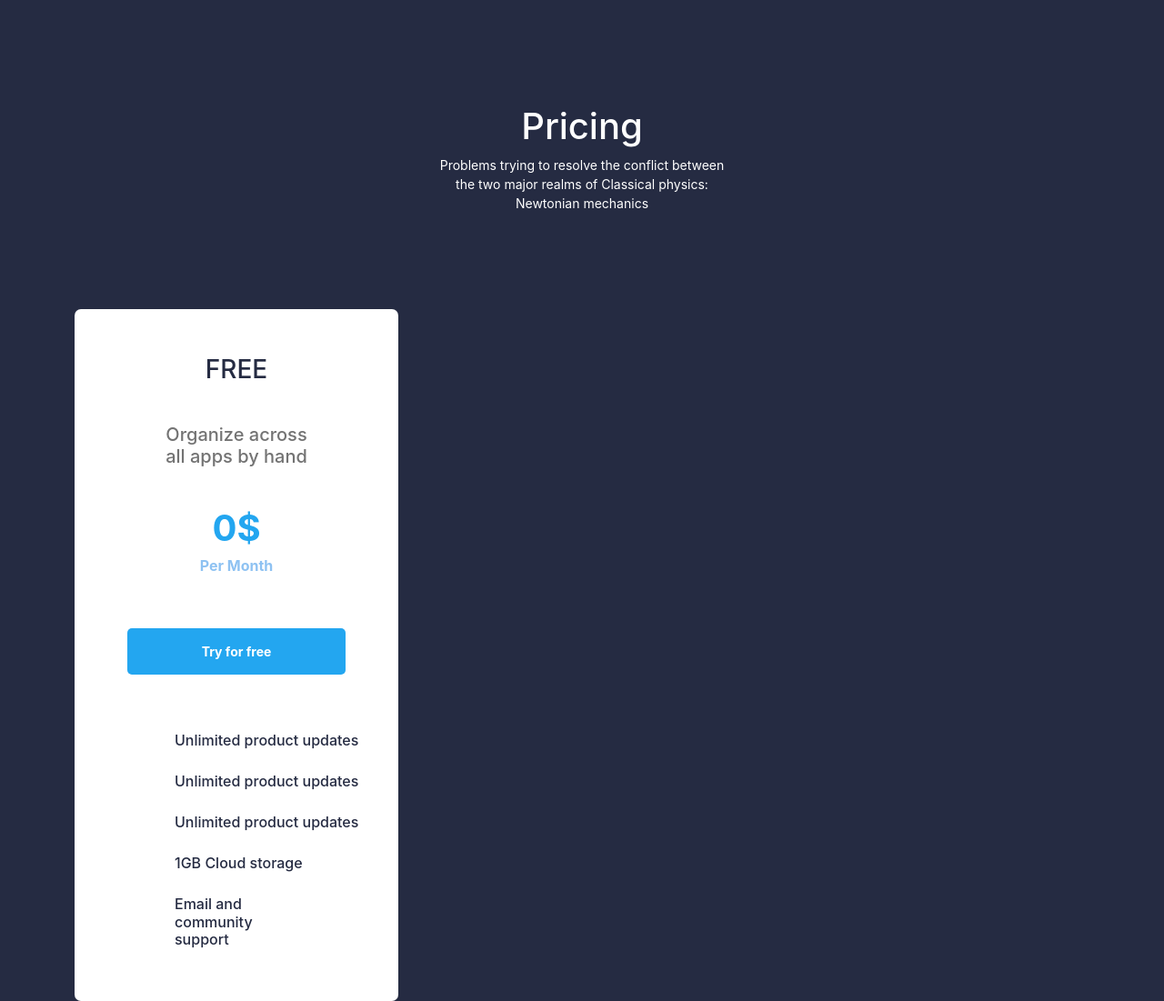
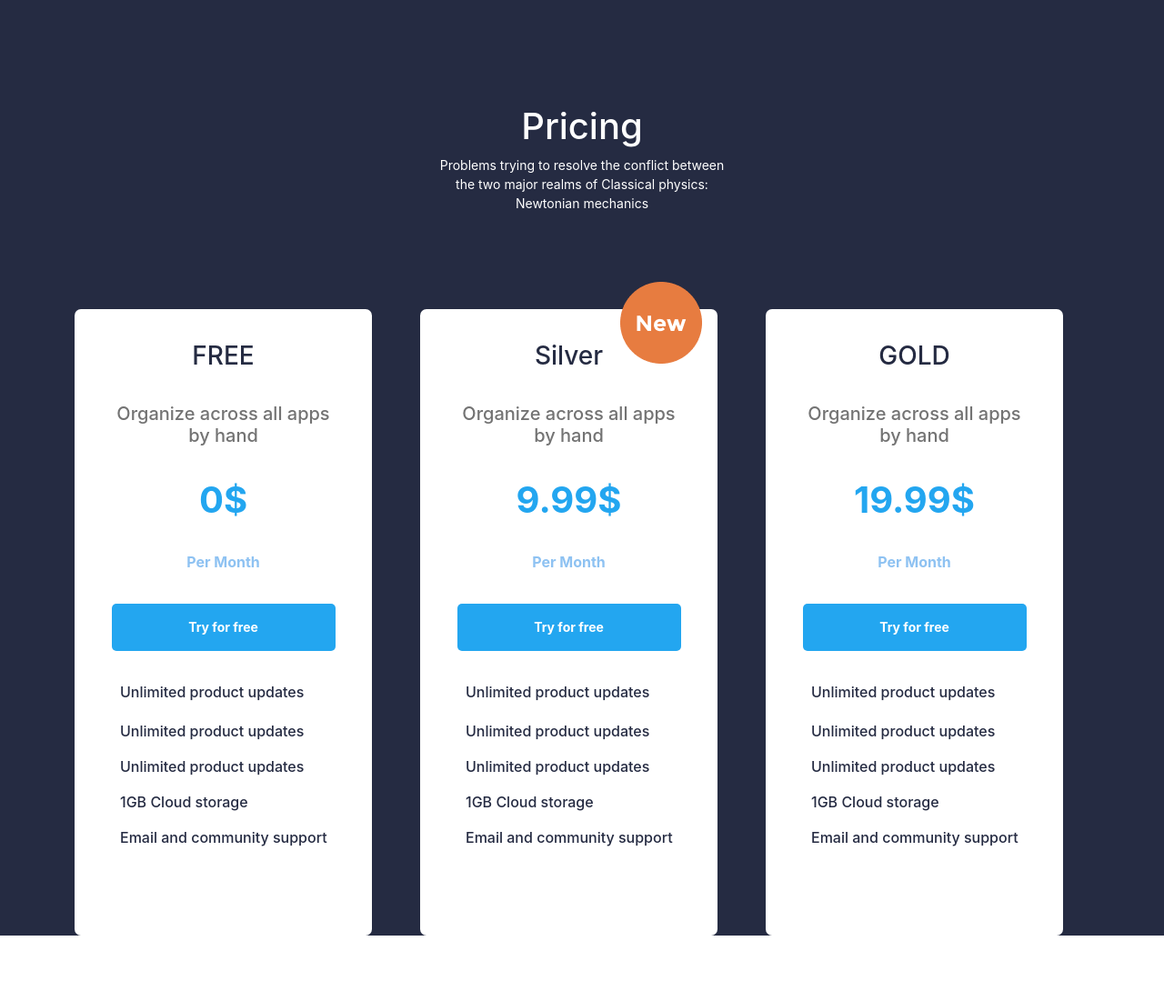
Before and after one commit to Dochirak/insurance-agency, a website built with webpack: page index.html in a window 1280 px wide. Shown: the part 2815-3916 px from the top of the page at 91% size. After the commit the page ends 3844 px from the top, so only its background shows below. Built offline with nearby package versions, Linux system fonts and the light colour scheme; files whose address does not match are found by name.

Commit message:
next__gen

```diff
--- a/index.html
+++ b/index.html
@@ -210,42 +210,128 @@
 		<div class="row">
 			<div class="col-4 text-center">
 				<div class="card-item">
-					<h3 class="card_h3">FREE</h3>
-					<h5 class="card_h5">Organize across all apps by hand</h5>
-					<h1 class="price">0$</h1>
-					<h5 class="price-dop">Per Month</h5>
-					<button class="button_price">Try for free</button>
+					<div class="card_block">
+						<h3 class="card_h3">FREE</h3>
+						<h5 class="card_h5">Organize across all apps by hand</h5>
+						<h1 class="price">0$</h1>
+						<h5 class="price-dop">Per Month</h5>
+						<button class="button_price">Try for free</button>
+					</div>
+
 					<div class="list_adv">
-
 						<div class="block_price">
+							<img src="src/images/icn_circle_color.png" alt="" class="star_color_price">
 							<h6 class="price_start_h6">Unlimited product updates</h6>
-							<img src="src/images/icn_circle_color.png" alt="" class="star_color_price">
 						</div>
 
 						<div class="block_price">
+							<img src="src/images/icn_circle_color.png" alt="" class="star_color_price">
 							<h6 class="price_h6">Unlimited product updates</h6>
-							<img src="src/images/icn_circle_color.png" alt="" class="star_color_two_price">
 						</div>
 
 						<div class="block_price">
+							<img src="src/images/icn_circle_color.png" alt="" class="star_color_price">
 							<h6 class="price_h6">Unlimited product updates</h6>
-							<img src="src/images/icn_circle_color.png" alt="" class="star_color_three_price">
 						</div>
 
 						<div class="block_price">
+							<img src="src/images/icn-circle_mute.png" alt="" class="star_color_price">
 							<h6 class="price_h6">1GB Cloud storage</h6>
-							<img src="src/images/icn-circle_mute.png" alt="" class="star_color_four_price">
 						</div>
 
 						<div class="block_price">
-							<h6 class="price_end_h6">Email and community support</h6>
-							<img src="src/images/icn-circle_mute.png" alt="" class="star_color_five_price">
+							<img src="src/images/icn-circle_mute.png" alt="" class="star_color_price">
+							<h6 class="price_h6">Email and community support</h6>
+						</div>
+
+					</div>
+				</div>
+			</div>
+
+
+			<div class="col-4 text-center">
+				<div class="card-item">
+					<div class="card_block">
+						<img src="src/images/new.png" alt="" class="circle_new">
+						<h3 class="card_h3">Silver</h3>
+						<h5 class="card_h5">Organize across all apps by hand</h5>
+						<h1 class="price">9.99$</h1>
+						<h5 class="price-dop">Per Month</h5>
+						<button class="button_price">Try for free</button>
+					</div>
+
+					<div class="list_adv">
+						<div class="block_price">
+							<img src="src/images/icn_circle_color.png" alt="" class="star_color_price">
+							<h6 class="price_start_h6">Unlimited product updates</h6>
+						</div>
+
+						<div class="block_price">
+							<img src="src/images/icn_circle_color.png" alt="" class="star_color_price">
+							<h6 class="price_h6">Unlimited product updates</h6>
+						</div>
+
+						<div class="block_price">
+							<img src="src/images/icn_circle_color.png" alt="" class="star_color_price">
+							<h6 class="price_h6">Unlimited product updates</h6>
+						</div>
+
+						<div class="block_price">
+							<img src="src/images/icn-circle_mute.png" alt="" class="star_color_price">
+							<h6 class="price_h6">1GB Cloud storage</h6>
+						</div>
+
+						<div class="block_price">
+							<img src="src/images/icn-circle_mute.png" alt="" class="star_color_price">
+							<h6 class="price_h6">Email and community support</h6>
+						</div>
+
+					</div>
+				</div>
+			</div>
+
+
+			<div class="col-4 text-center">
+				<div class="card-item">
+					<div class="card_block">
+						<h3 class="card_h3">GOLD</h3>
+						<h5 class="card_h5">Organize across all apps by hand</h5>
+						<h1 class="price">19.99$</h1>
+						<h5 class="price-dop">Per Month</h5>
+						<button class="button_price">Try for free</button>
+					</div>
+
+					<div class="list_adv">
+						<div class="block_price">
+							<img src="src/images/icn_circle_color.png" alt="" class="star_color_price">
+							<h6 class="price_start_h6">Unlimited product updates</h6>
+						</div>
+
+						<div class="block_price">
+							<img src="src/images/icn_circle_color.png" alt="" class="star_color_price">
+							<h6 class="price_h6">Unlimited product updates</h6>
+						</div>
+
+						<div class="block_price">
+							<img src="src/images/icn_circle_color.png" alt="" class="star_color_price">
+							<h6 class="price_h6">Unlimited product updates</h6>
+						</div>
+
+						<div class="block_price">
+							<img src="src/images/icn-circle_mute.png" alt="" class="star_color_price">
+							<h6 class="price_h6">1GB Cloud storage</h6>
+						</div>
+
+						<div class="block_price">
+							<img src="src/images/icn-circle_mute.png" alt="" class="star_color_price">
+							<h6 class="price_h6">Email and community support</h6>
 						</div>
 
 					</div>
 				</div>
 			</div>
 		</div>
+
 	</div>
 </section>
 </body>
--- a/src/scss/main.scss
+++ b/src/scss/main.scss
@@ -225,17 +225,21 @@ body {
 .card-item {
 	background: white;
 	border-radius: 7px;
-	position: relative;
+	padding: 35px 40px;
+	width: 327px;
+	height: 689px;
+
+
 }
 
 .card_h3 {
 	color: #252B42;
-	padding: 50px 0 35px 0;
+	margin-bottom: 35px;
 }
 
 .card_h5 {
 	color: #737373;
-	padding: 0 100px;
+	margin-bottom: 35px;
 }
 
 .paragraf_inf {
@@ -246,25 +250,25 @@ body {
 	color: #23A6F0;
 	font-weight: 700;
 	font-size: 40px;
-	padding-top: 35px;
+	margin-bottom: 35px;
 }
 
 .price-dop {
 	color: #8EC2F2;
 	font-size: 16px;
 	font-weight: 700;
-	padding-bottom: 50px;
+	margin-bottom: 35px;
 }
 
 .button_price {
-	padding: 15px 82px;
 	background: #23A6F0;
 	border-radius: 5px;
 	font-size: 14px;
 	font-weight: 700;
 	color: #FFFFFF;
+	width: 246px;
+	height: 52px;
 	border: none;
-	margin-bottom: 36px;
 }
 
 .list_adv {
@@ -273,52 +277,34 @@ body {
 	font-size: 30px;
 }
 
-.price_start_h6 {
-	padding: 27px 40px 18px 110px;
+.price_h6 {
+	margin-bottom: 4px;
 	text-align: left;
 }
 
-.price_h6 {
-	padding: 0 40px 18px 110px;
-	text-align: left;
+
+.star_color_price {
+
 }
 
-.price_end_h6 {
-	padding: 0 120px 50px 110px;
-	text-align: left;
-}
-
-.star_color_price {
-	position: absolute;
-	top: 460px;
-	left: 65px;
-}
-
-.star_color_two_price {
-	position: absolute;
-	top: 507px;
-	left: 65px;
-}
-
-.star_color_three_price {
-	position: absolute;
-	top: 553px;
-	left: 65px;
-}
-
-.star_color_four_price {
-	position: absolute;
-	top: 599px;
-	left: 65px;
-}
-
-.star_color_five_price {
-	position: absolute;
-	top: 645px;
-	left: 65px;
-}
 
 .block_price {
 	display: flex;
 	align-items: center;
+	gap: 10px;
 }
+
+.block_price:not(:last-child) {
+	margin-bottom: 16px;
+}
+
+.card_block {
+	padding-bottom: 36px;
+	position: relative;
+}
+
+.circle_new {
+	position: absolute;
+	top: -65px;
+	left: 180px;
+}
```
Also changed, not shown: src/images/new.png (added).
